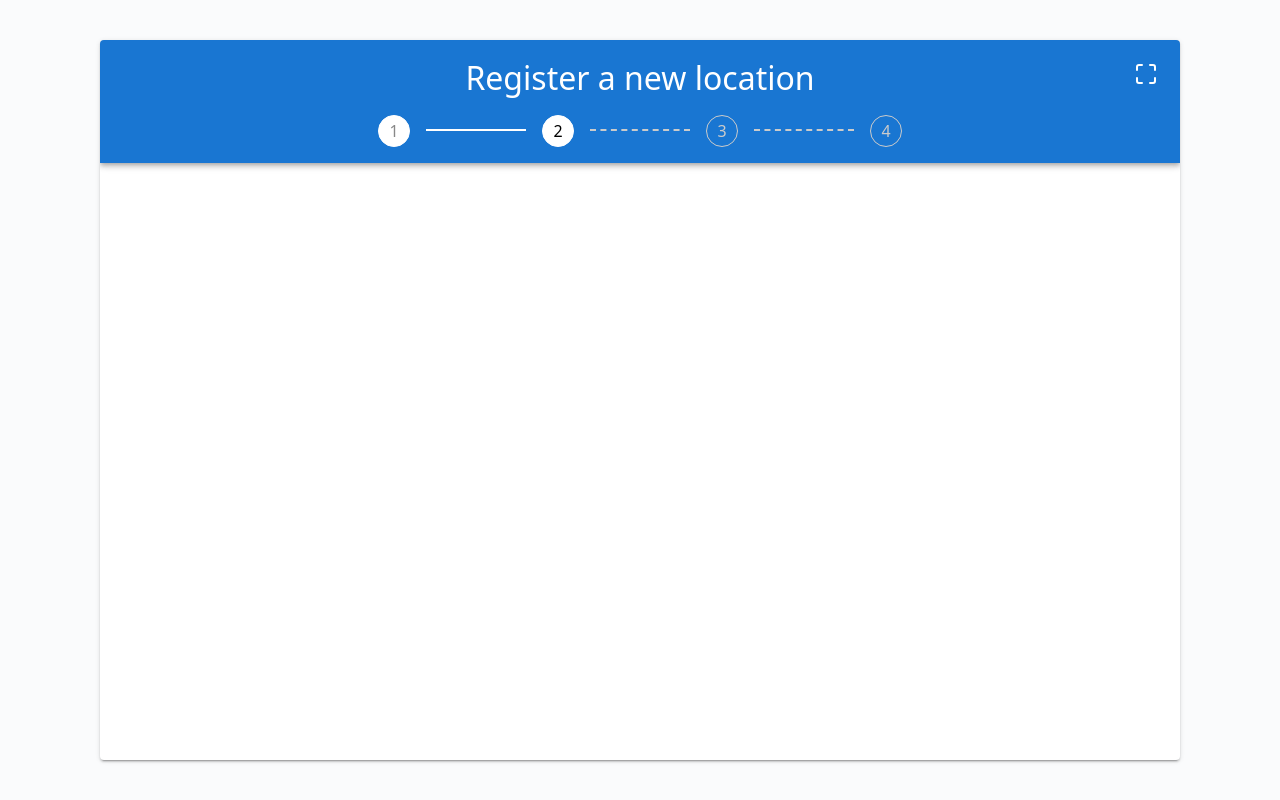
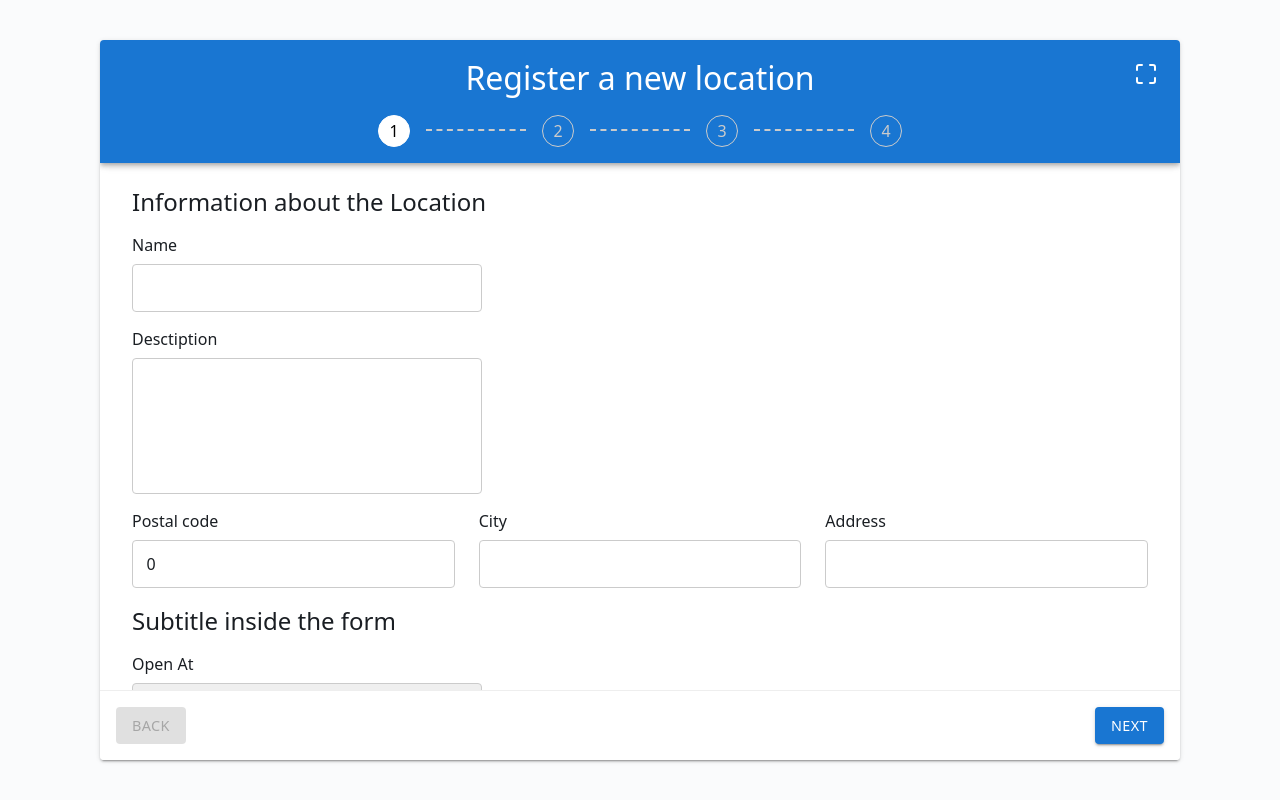
Before and after one commit to kiralysanyi/ws2026-s17-r1-212, a React (Vite) app in the folder phase-2-src/: page / in a window 1280 px wide. Built offline with nearby package versions, Linux system fonts and the light colour scheme.

Commit message:
- Somewhat working 1. step of the form

```diff
--- a/phase-2-src/src/App.jsx
+++ b/phase-2-src/src/App.jsx
@@ -1,10 +1,14 @@
-import { useState, useRef } from 'react'
+import { useState, useRef, Fragment } from 'react'
 import './App.css'
 import Header from './components/Header'
+import Part1 from './components/Form/Part1'
 
 function App() {
   const [isFullScreen, setIsFullScreen] = useState(false)
   const containerRef = useRef()
+  const [completedSteps, setCompletedSteps] = useState(0)
+  const [currentStep, setCurrentStep] = useState(1)
+  const [missingValues, setMissingValues] = useState([])
 
 
   const onMaximizeClick = () => {
@@ -17,11 +21,102 @@ function App() {
     setIsFullScreen(!isFullScreen)
   }
 
+  const navigateSteps = (step) => {
+    setCurrentStep(step)
+  }
+
+  /*
+  Expected form data
+{
+"name": "Test location",
+"description":"Test demo description",
+"postalCode": 1000,
+"city": "Budapest",
+"address": "Test address 55.",
+"from":"08:00",
+"to": "23:30",
+"openAt": "Weekdays",
+
+"freeWiFi": false,
+"accessibleEntry": true,
+"LoungeArea": true,
+"backgroundMusic": true,
+"customerService": false,
+"parking":"Medium"
+}
+*/
+
+  const requiredValues = ["name", "description", "postalCode", "city", "address", "from", "to", "openAt"]
+  const [formData, setFormData] = useState({
+    "name": "",
+    "description": "",
+    "postalCode": 0,
+    "city": "",
+    "address": "",
+    "from": "",
+    "to": "",
+    "openAt": "",
+  })
+
+
+  const goNext = () => {
+    let missing = []
+    for (let i in requiredValues) {
+      if (formData[requiredValues[i]] == undefined || formData[requiredValues[i]] == "") {
+        missing.push(requiredValues[i])
+      }
+    }
+
+    if (missing.length > 0) {
+      setMissingValues(missing)
+      return;
+    }
+
+    if (currentStep + 1 > completedSteps + 1) {
+      return;
+    }
+
+    setCurrentStep(currentStep + 1)
+  }
+
+  const goBack = () => {
+    setCurrentStep(currentStep - 1)
+  }
+
+
 
   return (
     <>
       <article ref={containerRef} className="container">
-        <Header currentStep={2} completedSteps={1} onMaximizeClick={onMaximizeClick} ></Header>
+        <Header onNavigate={navigateSteps} currentStep={currentStep} completedSteps={completedSteps} onMaximizeClick={onMaximizeClick} ></Header>
+        <main className="main">
+          {
+            //render form part
+            (() => {
+              switch (currentStep) {
+                case 1:
+                  return (
+                    <Part1 missingValues={missingValues} formData={formData} onChange={(key, value) => {
+                      if (missingValues.includes(key)) {
+                        setMissingValues(missingValues.filter((item => item != key)))
+                      }
+                      setFormData((prev) => ({
+                        ...prev,
+                        [key]: value,
+                      }))
+                    }}></Part1>
+                  )
+
+                default:
+                  break;
+              }
+            })()
+          }
+        </main>
+        <footer className="footer">
+          <button className="btn" onClick={goBack} disabled={currentStep <= 1}>Back</button>
+          <button className="btn" onClick={goNext}>Next</button>
+        </footer>
       </article>
     </>
   )
--- /dev/null
+++ b/phase-2-src/src/components/Form/Part1.jsx
@@ -0,0 +1,45 @@
+import { Fragment, useState } from "react";
+import TextField from "../TextField";
+
+function Part1({ formData, onChange, missingValues = []}) {
+    const onValueChange = (key, value) => {
+        onChange(key, value)
+    }
+
+    return (
+        <Fragment>
+            <h2>Information about the Location</h2>
+            <div className="input-row">
+                <TextField showError={missingValues.includes("name")} name="Name" id="name" value={formData.name} onChange={(event) => { onValueChange("name", event.target.value) }}></TextField>
+            </div>
+
+            <div className="input-row">
+                <div className="input-group">
+                    <label htmlFor="textarea">Desctiption</label>
+                    <textarea id="textarea" rows="5" value={formData.description} onChange={(event) => { onValueChange("description", event.target.value) }}></textarea>
+                </div>
+            </div>
+
+            <div className="input-row">
+                <TextField name="Postal code" id="postalCode" showError={missingValues.includes("postalCode")} value={formData.postalCode} onChange={(event) => { onValueChange("postalCode", event.target.value) }}></TextField>
+                <TextField name="City" id="city" showError={missingValues.includes("city")} value={formData.city} onChange={(event) => { onValueChange("city", event.target.value) }}></TextField>
+                <TextField name="Address" id="address" showError={missingValues.includes("address")} value={formData.address} onChange={(event) => { onValueChange("address", event.target.value) }}></TextField>
+            </div>
+
+            <h2>Subtitle inside the form</h2>
+
+            <div className="input-group">
+                <label htmlFor="select">Open At</label>
+                <select value={formData.openAt} onChange={(event) => { onValueChange("openAt", event.target.value) }} id="select">
+                    <option value="Every Day">Every Day</option>
+                    <option value="Weekdays">Weekdays</option>
+                    <option value="Weekends">Weekends</option>
+                </select>
+            </div>
+
+            <hr />
+        </Fragment>
+    )
+}
+
+export default Part1;
```
